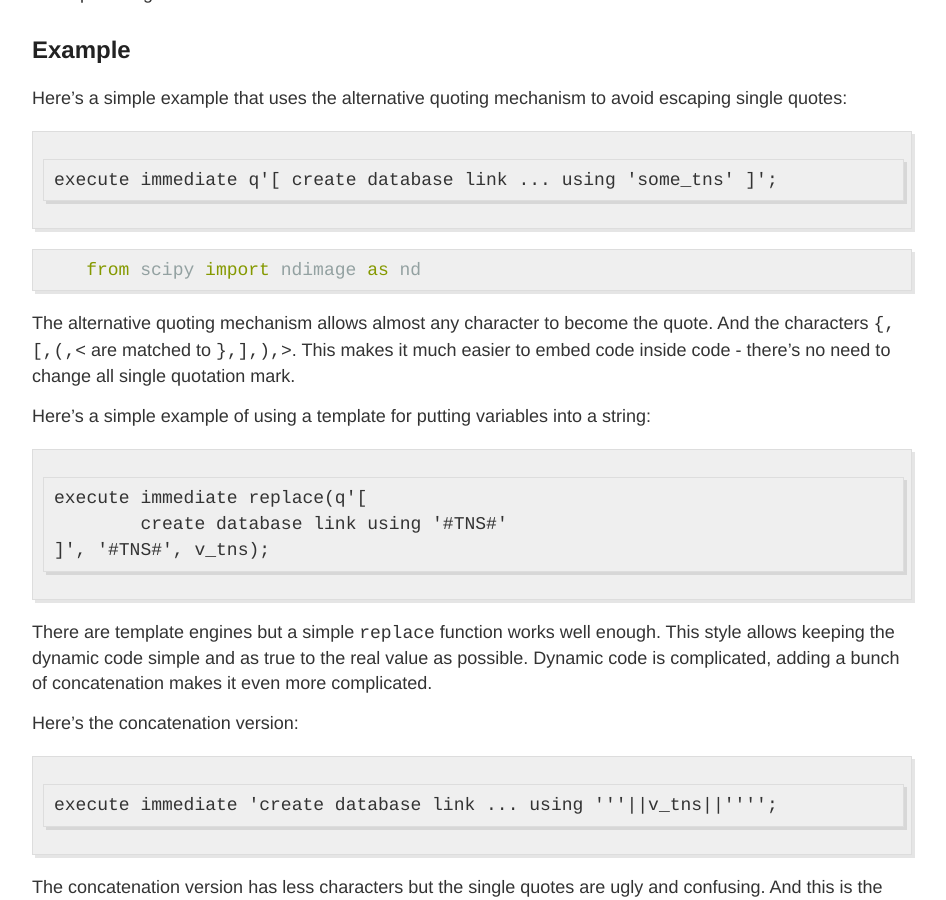
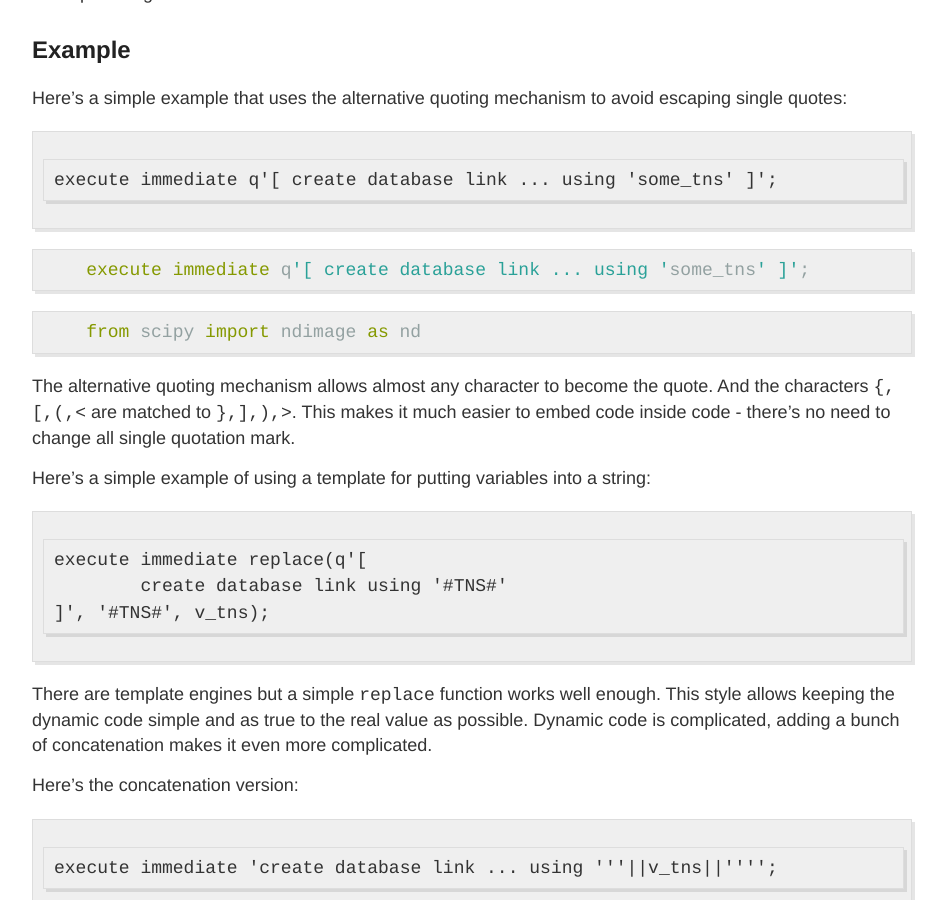
Before and after one commit to method5/method5.github.io, a Jekyll site: the page built from _posts/2017-05-12-Simplify-string-concatenation-with-alternative-quotes-and-templates.md, in a window 1280 px wide and 900 px high, scrolled down 327 px. Shown: the whole window, without its empty margins (168-1114 px from the left). Built offline with Jekyll 4.4.1, drawn with Linux system fonts in a browser that asks for light colours; comment, search, counter and statistics services are not loaded.

Commit message:
Update 2017-05-12-Simplify-string-concatenation-with-alternative-quotes-and-templates.md

```diff
--- a/_posts/2017-05-12-Simplify-string-concatenation-with-alternative-quotes-and-templates.md
+++ b/_posts/2017-05-12-Simplify-string-concatenation-with-alternative-quotes-and-templates.md
@@ -11,6 +11,11 @@ Combine the alternative quoting mechanism and templates to dramatically improve
 Here's a simple example that uses the alternative quoting mechanism to avoid escaping single quotes:
 
 	execute immediate q'[ create database link ... using 'some_tns' ]';
+
+{% highlight sql %}
+    execute immediate q'[ create database link ... using 'some_tns' ]';
+{% endhighlight %}
+
 
 {% highlight python %}
     from scipy import ndimage as nd
```
